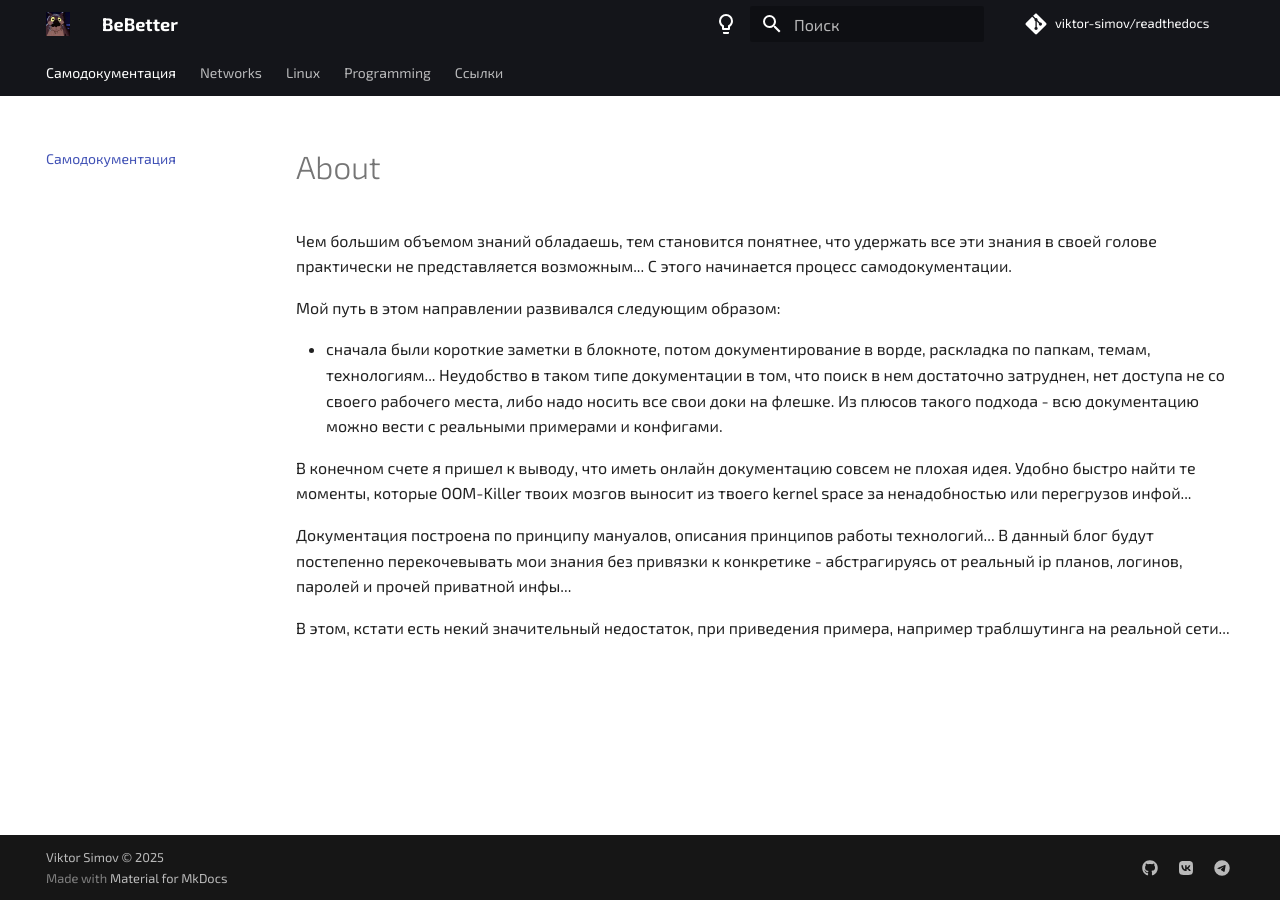
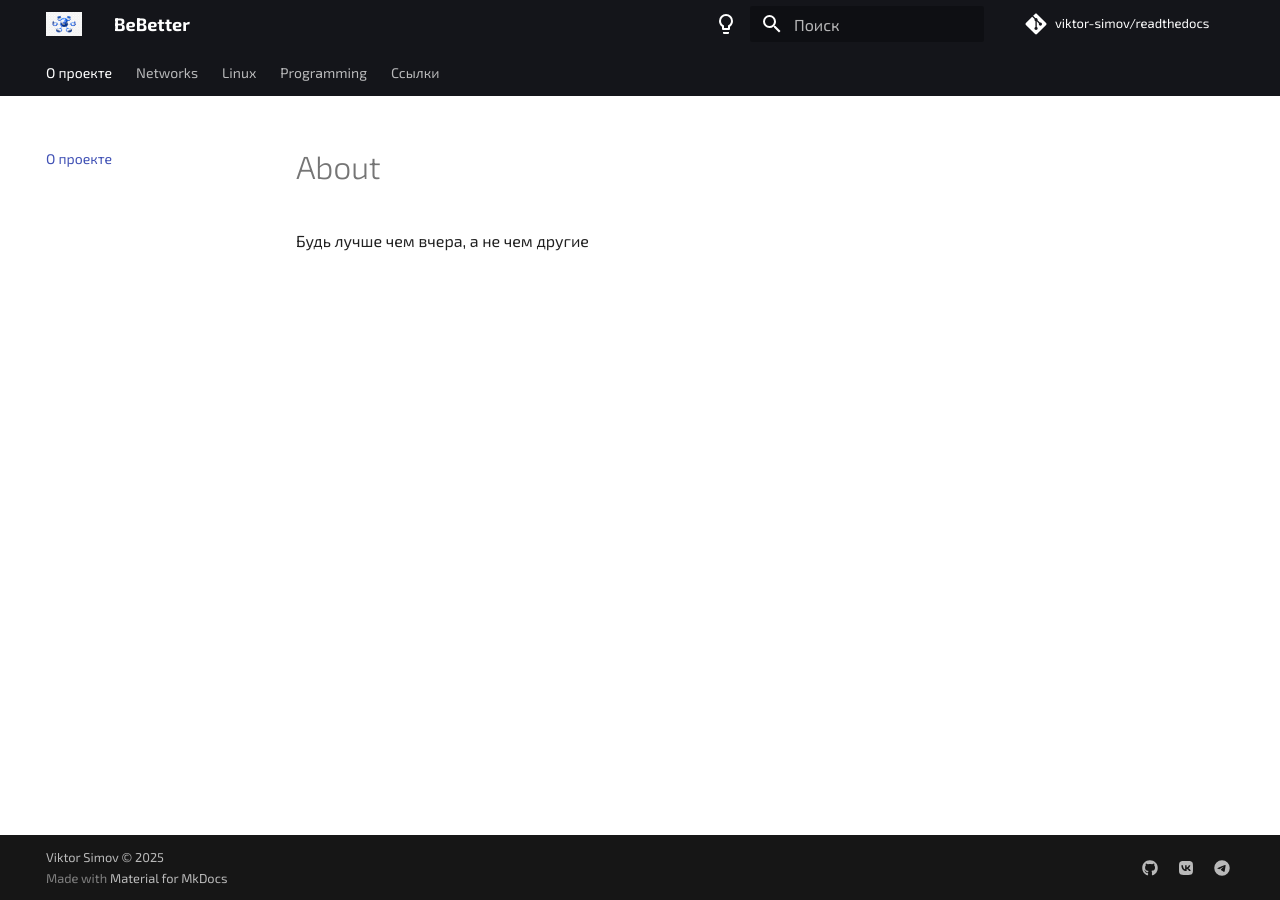
Before and after one commit to viktor-simov/readthedocs, an MkDocs documentation site: the page built from docs/index.md, in a window 1280 px wide. Built offline with MkDocs 1.6.1 and Material for MkDocs 9.7.7, drawn with Linux system fonts in a browser that asks for light colours; comment, search, counter and statistics services are not loaded.

```diff
--- a/docs/index.md
+++ b/docs/index.md
@@ -1,20 +1,5 @@
-title: Самодокументация
+title: О проекте
 
 # About
 
-Чем большим объемом знаний обладаешь, тем становится понятнее, что удержать все эти знания в своей голове практически не представляется возможным...
-С этого начинается процесс самодокументации.
-
-Мой путь в этом направлении развивался следующим образом:
-
-- сначала были короткие заметки в блокноте, потом документирование в ворде, раскладка по папкам, темам, технологиям...
-Неудобство в таком типе документации в том, что поиск в нем достаточно затруднен, нет доступа не со своего рабочего места, либо надо носить все свои доки на флешке.
-Из плюсов такого подхода - всю документацию можно вести с реальными примерами и конфигами.
-
-В конечном счете я пришел к выводу, что иметь онлайн документацию совсем не плохая идея.
-Удобно быстро найти те моменты, которые OOM-Killer твоих мозгов выносит из твоего kernel space за ненадобностью или перегрузов инфой...
-
-Документация построена по принципу мануалов, описания принципов работы технологий...
-В данный блог будут постепенно перекочевывать мои знания без привязки к конкретике - абстрагируясь от реальный ip планов, логинов, паролей и прочей приватной инфы...
-
-В этом, кстати есть некий значительный недостаток, при приведения примера, например траблшутинга на реальной сети...
+Будь лучше чем вчера, а не чем другие
```
Also changed, not shown: docs/img/icon.png.
